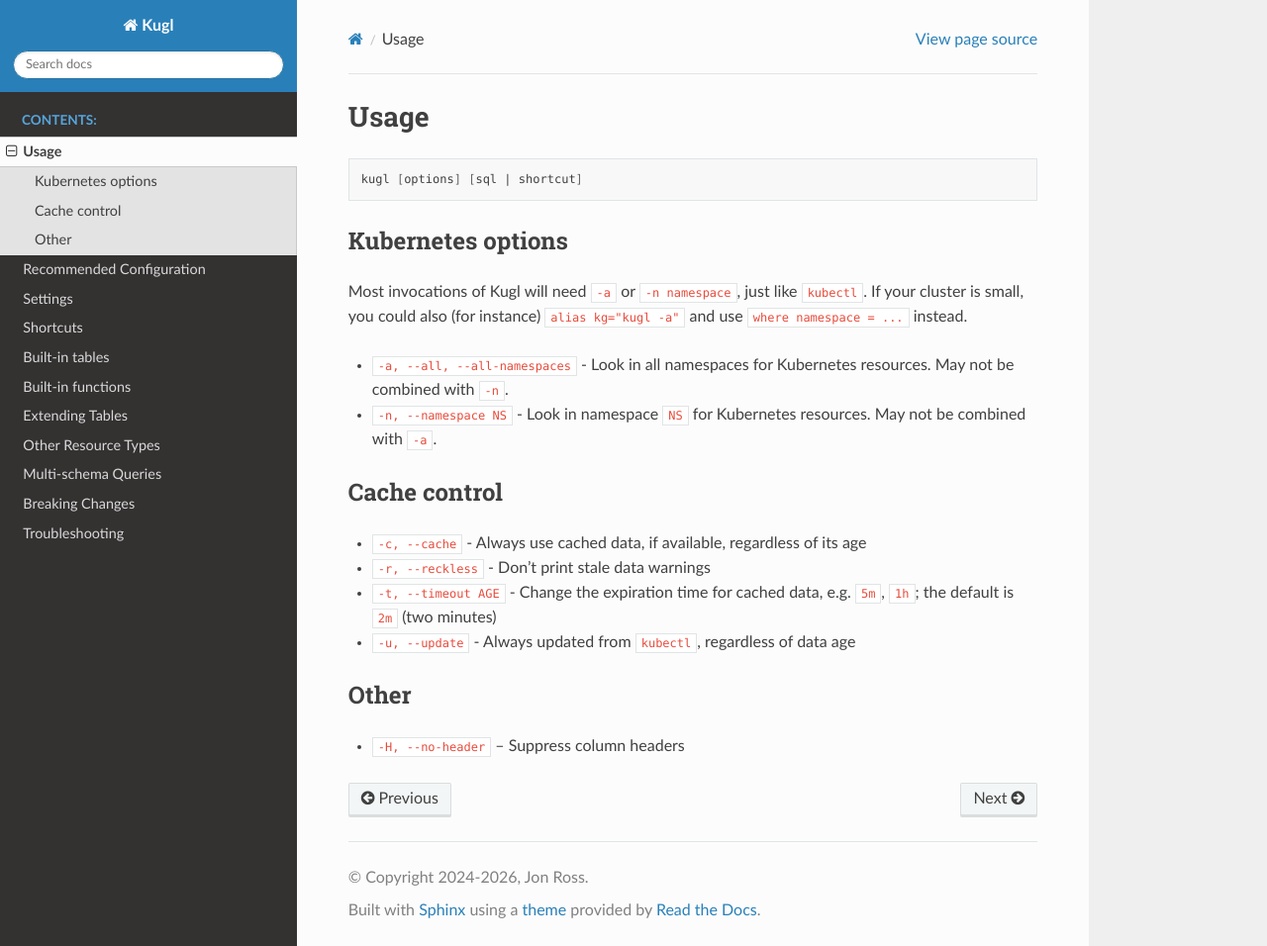
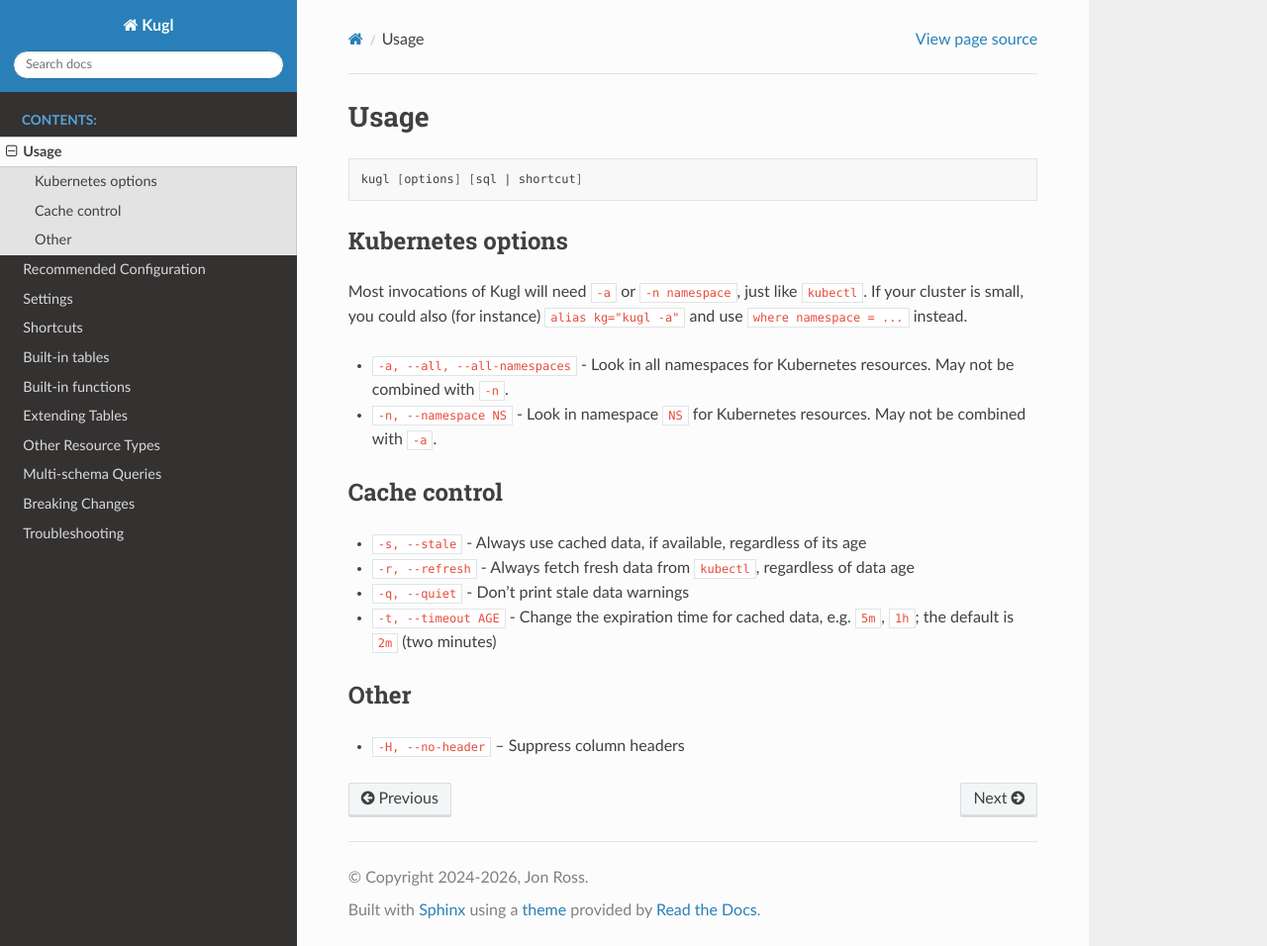
Before and after one commit to jonross/kugl, a Sphinx documentation site: the page built from docs/syntax.rst, in a window 1280 px wide and 956 px high. Shown: the whole window at 99% size. Built offline with Sphinx 7.4.7 and the Read the Docs theme 3.1.0, drawn with Linux system fonts in a browser that asks for light colours.

Commit message:
Rename cache/reckless flags; add --context
- -c/--cache → -s/--stale
- -u/--update → -r/--refresh
- -r/--reckless → -q/--quiet (and reckless: → quiet: in settings)
- -c is now free for --context (Kubernetes context switching)

Co-Authored-By: Claude Sonnet 4.6 <noreply@anthropic.com>

```diff
--- a/README.rst
+++ b/README.rst
@@ -139,9 +139,9 @@ Server load by **caching responses for two minutes**. This is why it
 often prints "Data delayed up to ..." messages.
 
 Depending on your cluster activity, the cache can be a help or a
-hindrance. You can suppress the "delayed" messages with the ``-r`` /
-``--reckless`` option, or always update data using the ``-u`` /
-``--update`` option. These behaviors, and the cache expiration time, can
+hindrance. You can suppress the "delayed" messages with the ``-q`` /
+``--quiet`` option, or always fetch fresh data using the ``-r`` /
+``--refresh`` option. These behaviors, and the cache expiration time, can
 be set in the config file as well.
 
 In any case, please be mindful of stale data and server load.
--- a/docs/settings.rst
+++ b/docs/settings.rst
@@ -14,7 +14,7 @@ Example:
 
    settings:
      cache_timeout: 5m
-     reckless: true
+     quiet: true
 
 The ``init_path`` section of ``settings`` can be used to specify
 multiple configuration folders. This is useful for team configuration
--- a/docs/syntax.rst
+++ b/docs/syntax.rst
@@ -20,13 +20,13 @@ Most invocations of Kugl will need ``-a`` or ``-n namespace``, just like
 Cache control
 ~~~~~~~~~~~~~
 
-- ``-c, --cache`` - Always use cached data, if available, regardless of
+- ``-s, --stale`` - Always use cached data, if available, regardless of
   its age
-- ``-r, --reckless`` - Don't print stale data warnings
+- ``-r, --refresh`` - Always fetch fresh data from ``kubectl``,
+  regardless of data age
+- ``-q, --quiet`` - Don't print stale data warnings
 - ``-t, --timeout AGE`` - Change the expiration time for cached data,
   e.g. ``5m``, ``1h``; the default is ``2m`` (two minutes)
-- ``-u, --update`` - Always updated from ``kubectl``, regardless of data
-  age
 
 Other
 ~~~~~~~~~~~~~
```
Also changed, not shown: CLAUDE.md (+1 -1 lines), docs-tmp/settings.md (+1 -1 lines), docs-tmp/syntax.md (+3 -3 lines), docs/breaking.rst (+13 -0 lines), 6 other files.
